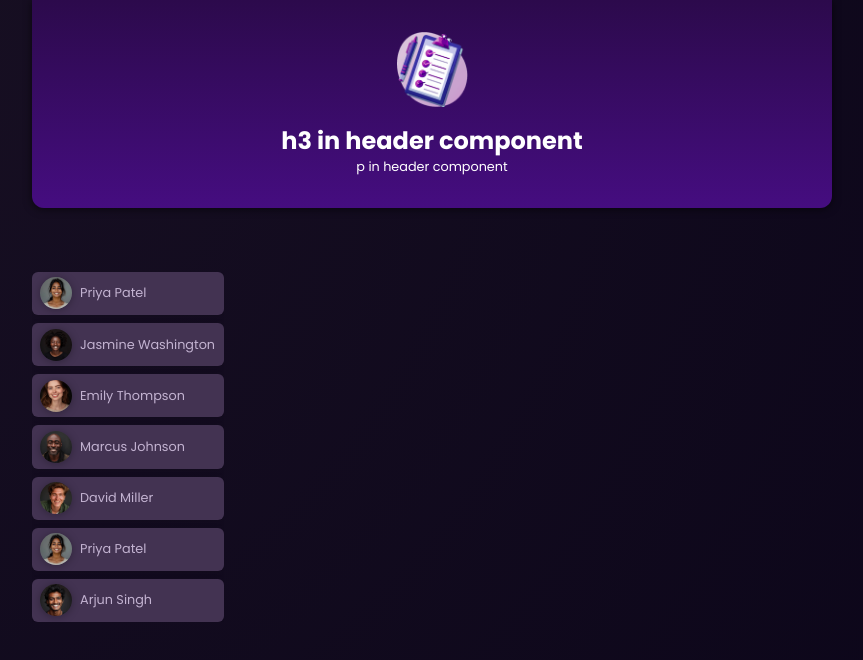
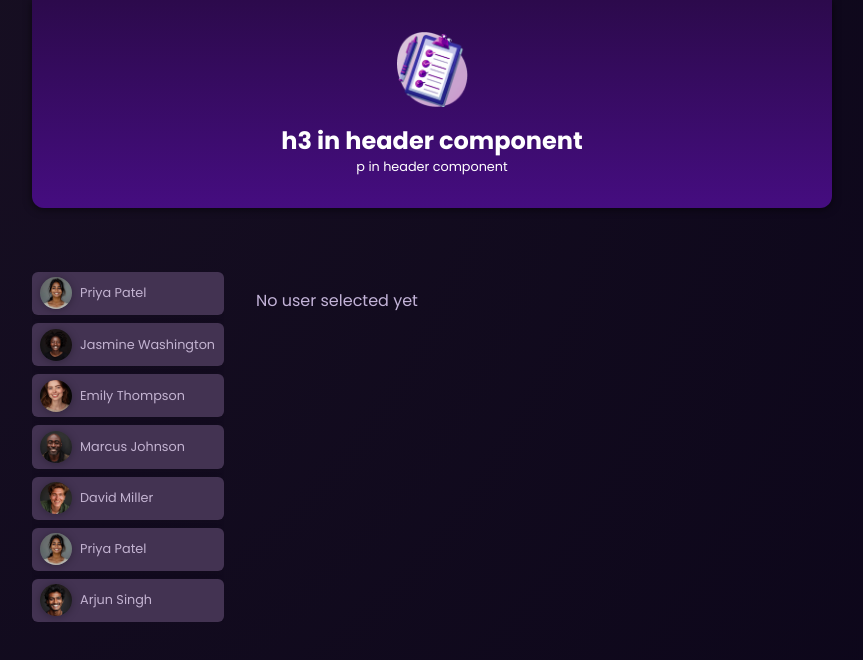
Before and after one commit to Sean-Xiao-Liu/angular101, an Angular app: page / in a window 1280 px wide. Shown: the top 660 px of the page, without its empty margins (208-1071 px from the left). Built offline with nearby package versions, Linux system fonts and the light colour scheme.

Commit message:
add @if and @else

```diff
--- a/src/app/components/app.component.html
+++ b/src/app/components/app.component.html
@@ -14,5 +14,9 @@
       </li>
     }
   </ul>
-  <app-tasks [name]="name"></app-tasks>
+  @if(name) {
+    <app-tasks [name]="name"></app-tasks>
+  } @else {
+    <p id="no-user-selected">No user selected yet</p>
+  }
 </main>
--- a/src/app/components/app.component.ts
+++ b/src/app/components/app.component.ts
@@ -24,7 +24,7 @@ export class AppComponent {
   selectedUserId = '';
   name = '';
 
-  onSelect(id: string ) {
+  onSelect(id: string) {
     this.selectedUserId = id;
     this.name = DUMMY_USERS.find(user => user.id === id)?.name!;
     console.log('Selected user from app.component:', this.name);
--- a/src/app/components/tasks/tasks.component.ts
+++ b/src/app/components/tasks/tasks.component.ts
@@ -8,6 +8,7 @@ import { Component, Input } from '@angular/core';
   styleUrl: './tasks.component.css',
   standalone: true
 })
+
 export class TasksComponent {
-  @Input({required: true}) name!: string;
+  @Input({ required: true }) name!: string;
 }
```
